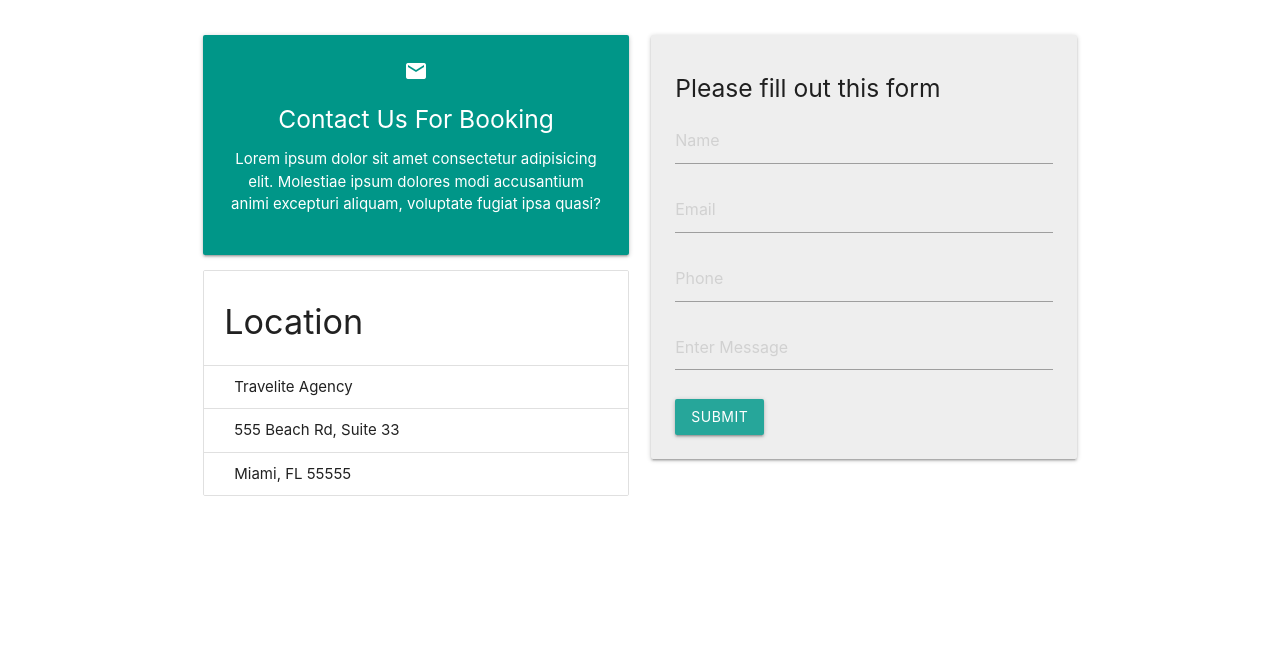
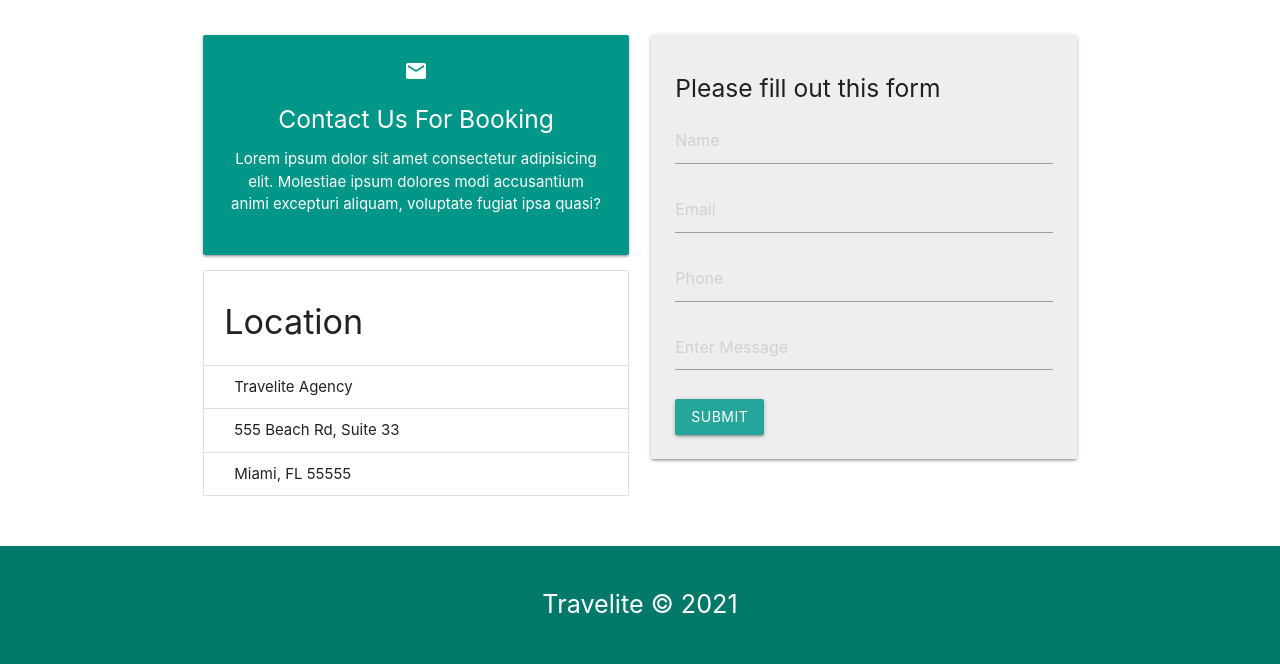
Before and after one commit to infiniteoo/HTMLCSS-materialize_travel_site, a plain HTML site: page index.html in a window 1280 px wide. Shown: the part 2361-3025 px from the top of the page. Before the commit the page ends 2907 px from the top, so only its background shows below. Drawn offline with nearby package versions, Linux system fonts and the light colour scheme; files that its build step writes are made by us from their sources.

Commit message:
implemented the very simple footer

```diff
--- a/index.html
+++ b/index.html
@@ -388,6 +388,11 @@
       </div>
     </section>
 
+    <!-- footer -->
+    <footer class="section teal darken-2 white-text center">
+      <p class="flow-text">Travelite &copy; 2021</p>
+    </footer>
+
     <script src="https://cdnjs.cloudflare.com/ajax/libs/materialize/1.0.0-beta/js/materialize.min.js"></script>
 
     <script>
```
